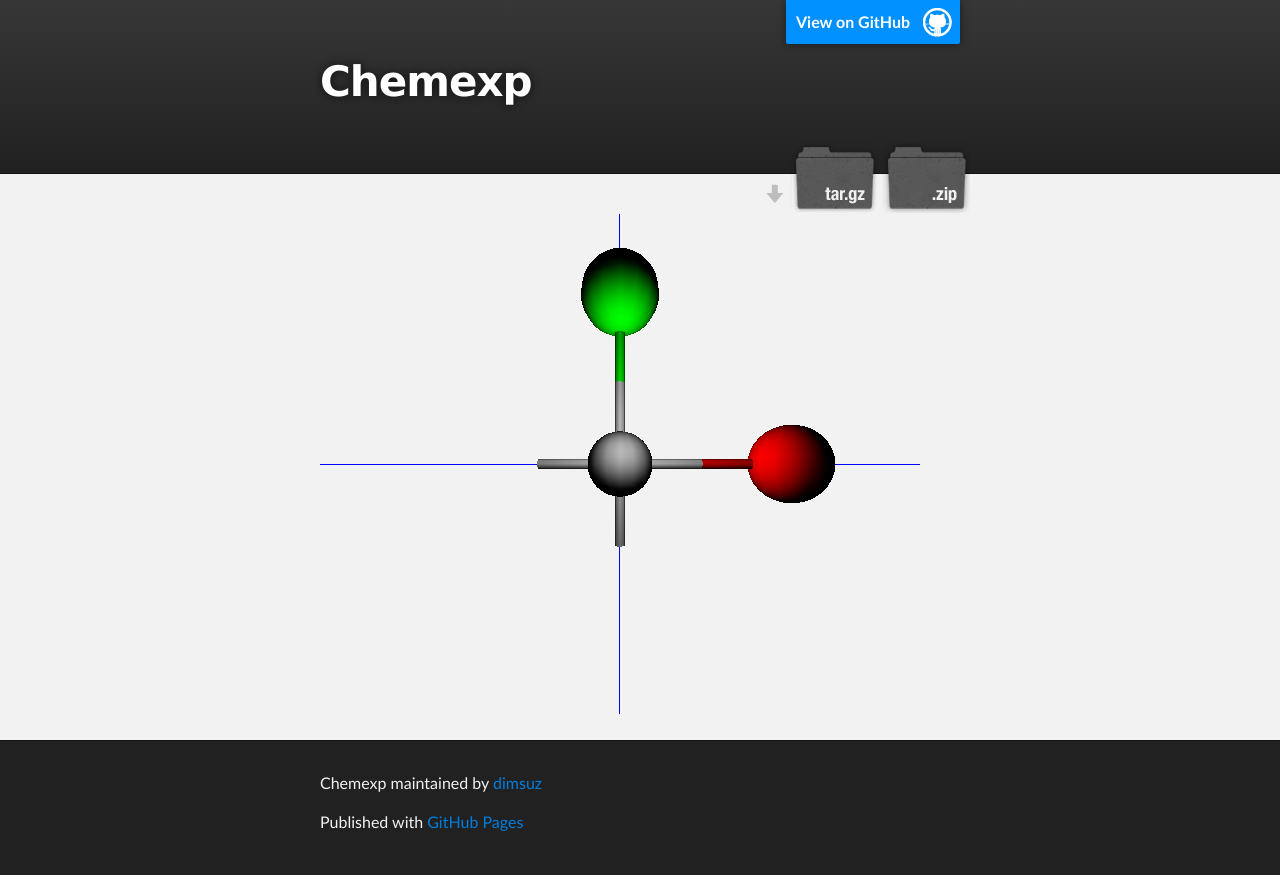
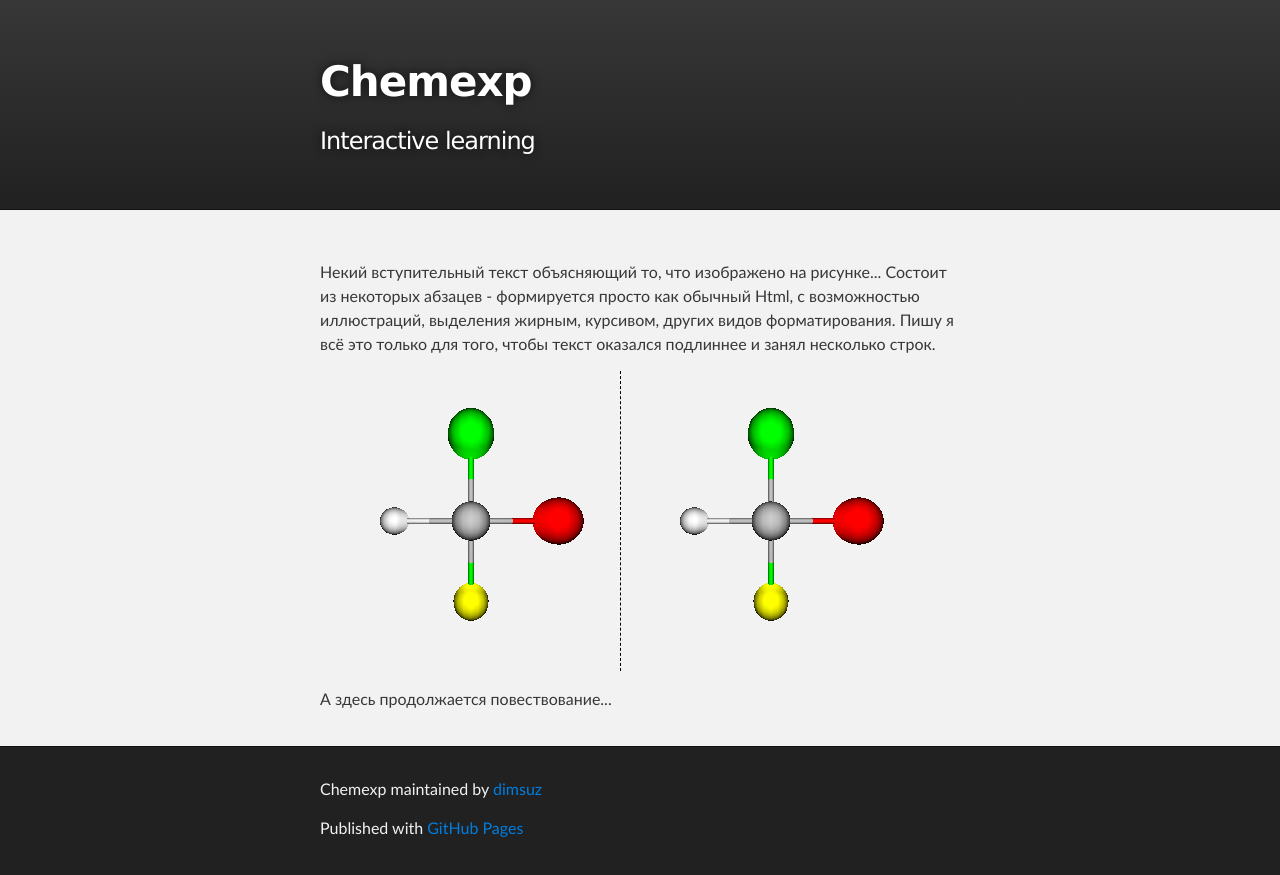
Before and after one commit to dimsuz/chemexp, a plain HTML site: page index.html in a window 1280 px wide. Drawn offline with Linux system fonts and the light colour scheme.

Commit message:
Continue developing a test version of page

```diff
--- a/index.html
+++ b/index.html
@@ -20,23 +20,24 @@
     <!-- HEADER -->
     <div id="header_wrap" class="outer">
         <header class="inner">
-          <a id="forkme_banner" href="https://github.com/dimsuz/chemexp">View on GitHub</a>
+          <h1 id="project_title">Chemexp</h1>
+          <h2 id="project_tagline">Interactive learning</h2>
 
-          <h1 id="project_title">Chemexp</h1>
-          <h2 id="project_tagline"></h2>
-
-            <section id="downloads">
-              <a class="zip_download_link" href="https://github.com/dimsuz/chemexp/zipball/master">Download this project as a .zip file</a>
-              <a class="tar_download_link" href="https://github.com/dimsuz/chemexp/tarball/master">Download this project as a tar.gz file</a>
-            </section>
         </header>
     </div>
 
     <!-- MAIN CONTENT -->
     <div id="main_content_wrap" class="outer">
       <section id="main_content" class="inner">
-      <div id="render_container">
+      <p>Некий вступительный текст объясняющий то, что изображено на рисунке... Состоит из некоторых абзацев - формируется просто как обычный Html, с возможностью иллюстраций, выделения жирным, курсивом, других видов форматирования. Пишу я всё это только для того, чтобы текст оказался подлиннее и занял несколько строк.</p>
+      <div class="render_containers">
+        <div id="render_container_static">
+          <img src="images/static_mol.png" width="300" height="300">
+        </div>
+        <div id="render_container">
+        </div>
       </div>
+      <p>А здесь продолжается повествование...</p>
       </section>
     </div>
 
--- a/javascripts/main.js
+++ b/javascripts/main.js
@@ -7,35 +7,49 @@ $(function() {
 var camera, scene, renderer, controls;
 
 function init() {
-  var SCENE_WIDTH = 600, SCENE_HEIGHT = 500;
+  var SCENE_WIDTH = 300, SCENE_HEIGHT = 300;
 
   camera = new THREE.PerspectiveCamera( 75, SCENE_WIDTH / SCENE_HEIGHT, 1, 10000 );
   camera.position.x = 0;
   camera.position.y = 0;
   camera.position.z = 500;
-  controls = new THREE.TrackballControls(camera);
-  controls.addEventListener('change', render);
 
   scene = new THREE.Scene();
-  buildAxes(scene);
+  //buildAxes(scene);
   buildMolecule(scene);
 
-  // create a point light
-  var pointLight =
+  var keyLight =
     new THREE.PointLight(0xFFFFFF);
+  keyLight.position.x = -20;
+  keyLight.position.y = 50;
+  keyLight.position.z = 550;
+  keyLight.intensity = 0.8;
 
-  // set its position
-  pointLight.position.x = 10;
-  pointLight.position.y = 50;
-  pointLight.position.z = 130;
+  var fillLight =
+    new THREE.PointLight(0xFFFFFF);
+  fillLight.position.x = 50;
+  fillLight.position.y = 50;
+  fillLight.position.z = 550;
+  fillLight.intensity = 0.3;
 
-  // add to the scene
-  scene.add(pointLight);
+  var backLight =
+    new THREE.PointLight(0xFFFFFF);
+  backLight.position.x = 0;
+  backLight.position.y = 0;
+  backLight.position.z = -200;
+  backLight.intensity = 1.0;
+
+  scene.add(keyLight);
+  scene.add(fillLight);
+  scene.add(backLight);
 
   //renderer = new THREE.CanvasRenderer();
   renderer = new THREE.WebGLRenderer();
   renderer.setSize( SCENE_WIDTH, SCENE_HEIGHT );
 
+  controls = new THREE.TrackballControls(camera, renderer.domElement);
+  controls.noPan = true;
+  controls.addEventListener('change', render);
   $('#render_container').html( renderer.domElement );
 }
 
@@ -45,18 +59,20 @@ function render() {
 
 function animate() {
   requestAnimationFrame(animate);
-  controls.update();
+  if(typeof controls !== 'undefined') {
+    controls.update();
+  }
 }
 
 function buildMolecule(scene) {
   var geometry, mesh, atomRadius;
-  var bondLength = 80;
+  var bondLength = 60;
   var bondInsideLength = 5; // how much bond is 'inside' an atom
   var x = 0;
   var y = 0;
 
+  // Carbon atom
   var materialCarbon = new THREE.MeshLambertMaterial( { color: 0xBBBBBB } );
-  // Carbon atom
   var atomCarbonRadius = 50;
   geometry = new THREE.SphereGeometry(atomCarbonRadius, 16, 16);
   mesh = new THREE.Mesh( geometry, materialCarbon );
@@ -66,8 +82,8 @@ function buildMolecule(scene) {
   createBonds(null, 0, 0, bondLength, bondInsideLength, atomCarbonRadius, materialCarbon);
   x +=  atomCarbonRadius + bondLength - bondInsideLength;
 
+  // brom atom
   var materialBrom = new THREE.MeshLambertMaterial( { color: 0xFF0000 } );
-  // brom atom
   atomRadius = 60;
   x += atomRadius + bondLength - bondInsideLength;
   geometry = new THREE.SphereGeometry(atomRadius, 16, 16);
@@ -77,8 +93,8 @@ function buildMolecule(scene) {
   // bonds
   createBonds([ false, false, false, true ], x, 0, bondLength, bondInsideLength, atomRadius, materialBrom);
 
+  // chlor atom
   var materialChlor = new THREE.MeshLambertMaterial( { color: 0x00FF00 } );
-  // chlor atom
   atomRadius = 60;
   x = 0;
   y = atomCarbonRadius + atomRadius + bondLength*2 - bondInsideLength*2;
@@ -89,6 +105,27 @@ function buildMolecule(scene) {
   // bonds
   createBonds([ false, false, true, false ], x, y, bondLength, bondInsideLength, atomRadius, materialChlor);
 
+  var materialFtor = new THREE.MeshLambertMaterial( { color: 0xFFFF00 } );
+  atomRadius = 45;
+  x = 0;
+  y = -(atomCarbonRadius + atomRadius + bondLength*2 - bondInsideLength*2);
+  geometry = new THREE.SphereGeometry(atomRadius, 16, 16);
+  mesh = new THREE.Mesh( geometry, materialFtor );
+  mesh.position.set(x, y, 0);
+  scene.add( mesh );
+  // bonds
+  createBonds([ true, false, false, false ], x, y, bondLength, bondInsideLength, atomRadius, materialChlor);
+
+  var materialGray = new THREE.MeshLambertMaterial( { color: 0xEFEFEF } );
+  atomRadius = 35;
+  x = -(atomCarbonRadius + atomRadius + bondLength*2 - bondInsideLength*2);
+  y = 0;
+  geometry = new THREE.SphereGeometry(atomRadius, 16, 16);
+  mesh = new THREE.Mesh( geometry, materialGray );
+  mesh.position.set(x, y, 0);
+  scene.add( mesh );
+  // bonds
+  createBonds([ false, true, false, false ], x, y, bondLength, bondInsideLength, atomRadius, materialGray);
 }
 
 // whichBonds is an array of booleans [ showTop, showRight, showBottom, showLeft ]
--- a/stylesheets/stylesheet.css
+++ b/stylesheets/stylesheet.css
@@ -143,21 +143,6 @@ strong {
   font-weight: bold;
 }
 
-img {
-  position: relative;
-  margin: 0 auto;
-  max-width: 739px;
-  padding: 5px;
-  margin: 10px 0 10px 0;
-  border: 1px solid #ebebeb;
-
-  box-shadow: 0 0 5px #ebebeb;
-  -webkit-box-shadow: 0 0 5px #ebebeb;
-  -moz-box-shadow: 0 0 5px #ebebeb;
-  -o-box-shadow: 0 0 5px #ebebeb;
-  -ms-box-shadow: 0 0 5px #ebebeb;
-}
-
 pre, code {
   width: 100%;
   color: #222;
@@ -255,11 +240,6 @@ td {
 form {
   background: #f2f2f2;
   padding: 20px;
-}
-
-img {
-  width: 100%;
-  max-width: 100%;
 }
 
 /*******************************************************************************
@@ -429,3 +409,23 @@ Small Device Styles
   }
 
 }
+
+#render_container_static {
+  float: left;
+}
+
+#render_container_static img {
+  width: 300;
+  height: 300;
+  border-right: 1px dashed black;
+}
+
+#render_container {
+  float: left;
+}
+
+.render_containers:after {
+  content:"";
+  display:table;
+  clear:both;
+}
```
Also changed, not shown: images/static_mol.png (added).
